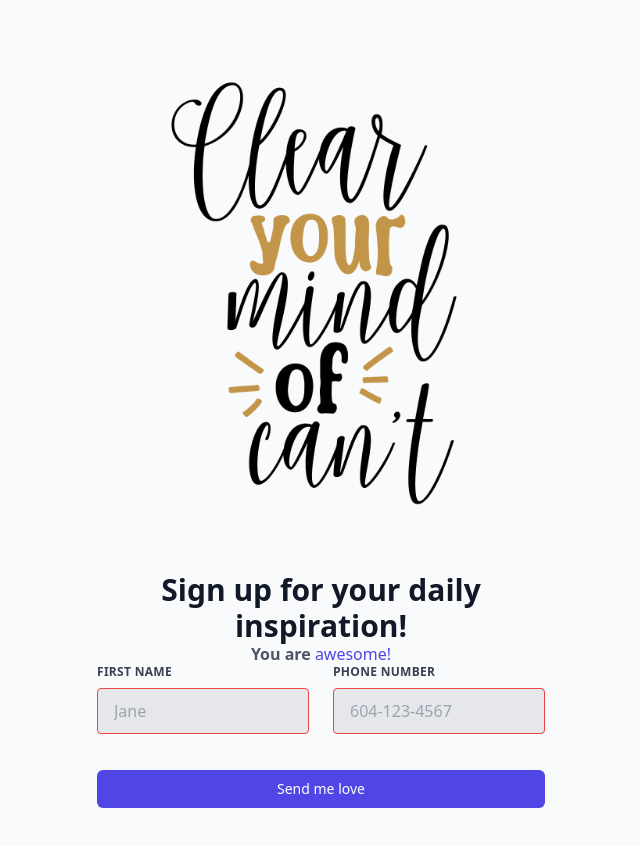
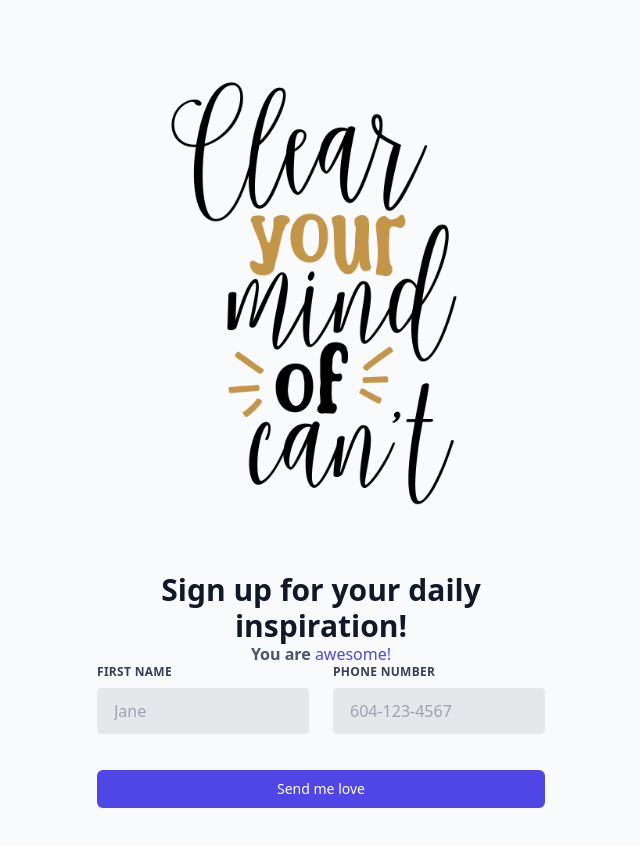
Before and after one commit to jsauvewong/a-little-louder-please, a website: page public/index.html in a window 1280 px wide. Shown: the whole page, without its empty margins (319-959 px from the left). Drawn offline with nearby package versions, Linux system fonts and the light colour scheme.

Commit message:
removing red border

```diff
--- a/public/index.html
+++ b/public/index.html
@@ -45,7 +45,7 @@
                       First Name
                     </label>
                     <input
-                      class="appearance-none block w-full bg-gray-200 text-gray-700 border border-red-500 rounded py-3 px-4 mb-3 leading-tight focus:outline-none focus:bg-white"
+                      class="appearance-none block w-full bg-gray-200 text-gray-700 border rounded py-3 px-4 mb-3 leading-tight focus:outline-none focus:bg-white"
 
                       name="name"
                       type="text"
@@ -65,7 +65,7 @@
                       Phone Number
                     </label>
                     <input
-                      class="appearance-none block w-full bg-gray-200 text-gray-700 border border-red-500 rounded py-3 px-4 mb-3 leading-tight focus:outline-none focus:bg-white"
+                      class="appearance-none block w-full bg-gray-200 text-gray-700 border rounded py-3 px-4 mb-3 leading-tight focus:outline-none focus:bg-white"
                       name="smsNumber"
                       type="text"
                       placeholder="604-123-4567"
```
